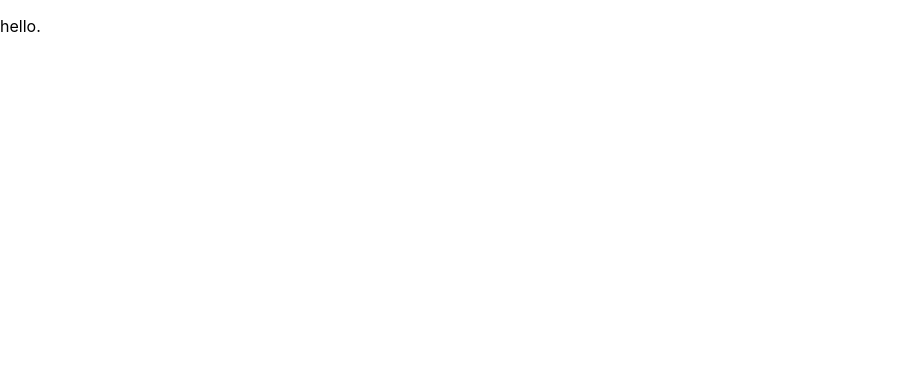
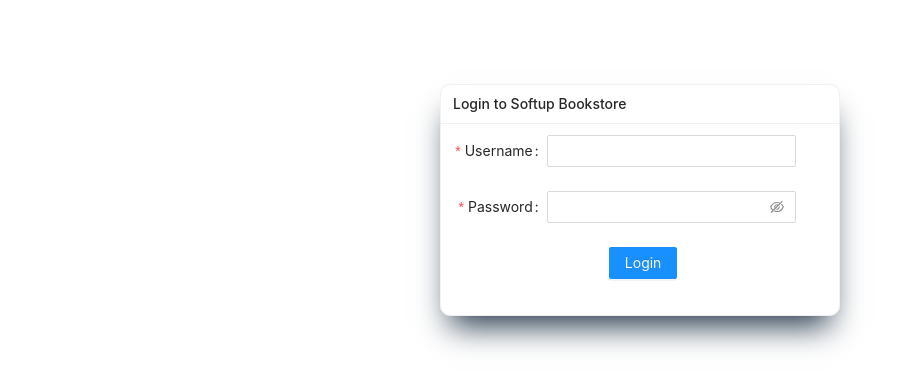
Before and after one commit to DionisUliu/internship, a React (Create React App) app in the folder react/online-bookstore-app/: page / in a window 1280 px wide. Shown: the top 388 px of the page, without its empty margins (0-916 px from the left). Built offline with nearby package versions, Linux system fonts and the light colour scheme.

Commit message:
Creating LogIn component

```diff
--- a/react/online-bookstore-app/package.json
+++ b/react/online-bookstore-app/package.json
@@ -16,6 +16,7 @@
     "react-dom": "^18.2.0",
     "react-redux": "^8.0.2",
     "react-scripts": "5.0.1",
+    "sass": "^1.52.3",
     "typescript": "^4.7.4",
     "web-vitals": "^2.1.4"
   },
--- a/react/online-bookstore-app/src/App.tsx
+++ b/react/online-bookstore-app/src/App.tsx
@@ -1,7 +1,12 @@
 import "./App.css";
-
+import LogIn from "./components/routes/auth/logIn/logIn";
+import "antd/dist/antd.css";
 function App() {
-  return <p>hello.</p>;
+  return (
+    <>
+      <LogIn />
+    </>
+  );
 }
 
 export default App;
--- /dev/null
+++ b/react/online-bookstore-app/src/components/routes/auth/logIn/logIn.scss
@@ -0,0 +1,12 @@
+.login-container {
+  display: flex;
+  align-items: center;
+  justify-content: center;
+  height: 50vh;
+
+  .login-form-wrapper {
+    width: 400px;
+    border-radius: 10px;
+    box-shadow: rgb(38, 57, 77) 0px 20px 30px -10px;
+  }
+}
--- /dev/null
+++ b/react/online-bookstore-app/src/components/routes/auth/logIn/logIn.tsx
@@ -0,0 +1,56 @@
+import "./logIn.scss";
+import React from "react";
+import { Card, Button, Form, Input } from "antd";
+const LogIn: React.FC = () => {
+  const onFinish = (values: any) => {
+    console.log("Success:", values);
+  };
+
+  const onFinishFailed = (errorInfo: any) => {
+    console.log("Failed:", errorInfo);
+  };
+
+  return (
+    <div className="login-container">
+      <Card
+        size="small"
+        title="Login to Softup Bookstore"
+        className="login-form-wrapper"
+      >
+        <Form
+          name="basic"
+          labelCol={{ span: 6 }}
+          wrapperCol={{ span: 16 }}
+          initialValues={{ remember: true }}
+          onFinish={onFinish}
+          onFinishFailed={onFinishFailed}
+          autoComplete="off"
+        >
+          <Form.Item
+            label="Username"
+            name="username"
+            rules={[{ required: true, message: "Please input your username!" }]}
+          >
+            <Input />
+          </Form.Item>
+
+          <Form.Item
+            label="Password"
+            name="password"
+            rules={[{ required: true, message: "Please input your password!" }]}
+          >
+            <Input.Password />
+          </Form.Item>
+
+          <Form.Item wrapperCol={{ offset: 10, span: 16 }}>
+            <Button type="primary" htmlType="submit">
+              Login
+            </Button>
+          </Form.Item>
+        </Form>
+      </Card>
+    </div>
+  );
+};
+
+export default LogIn;
```
Also changed, not shown: 1 other file (tests, documents, lock files or other folders).
